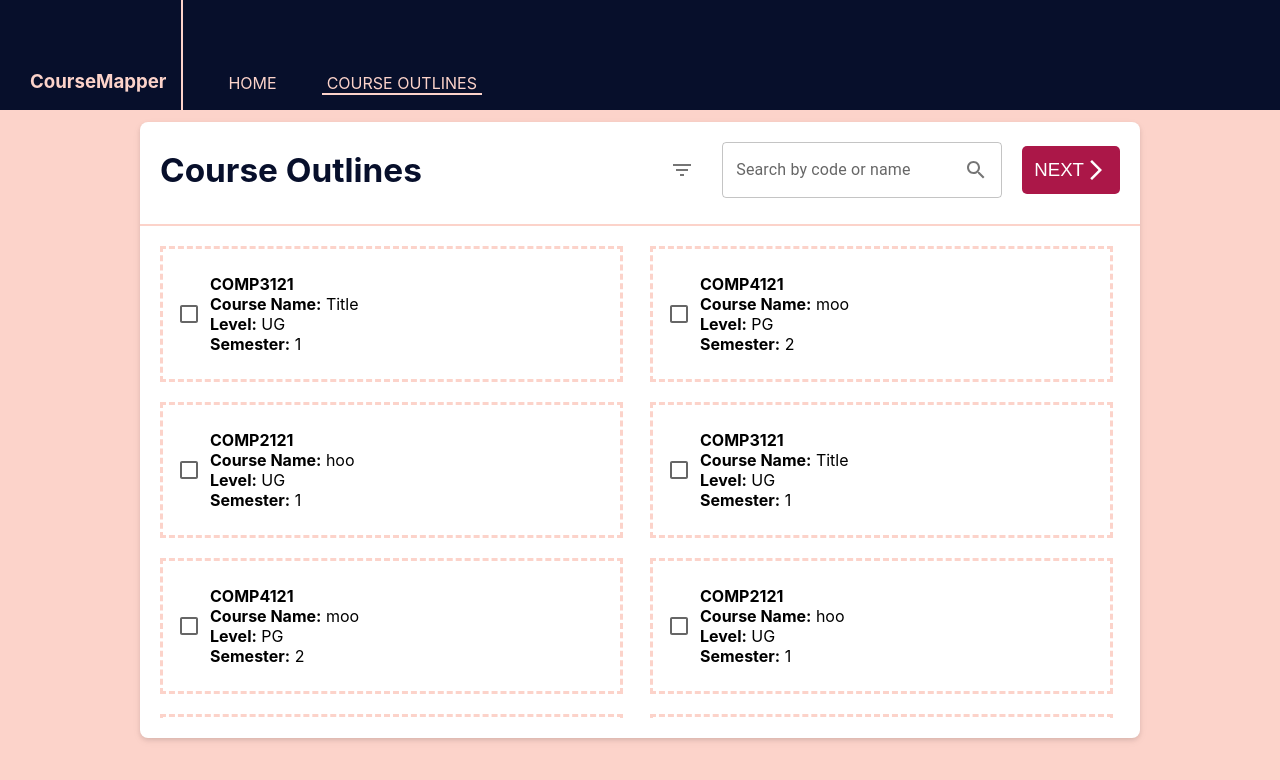
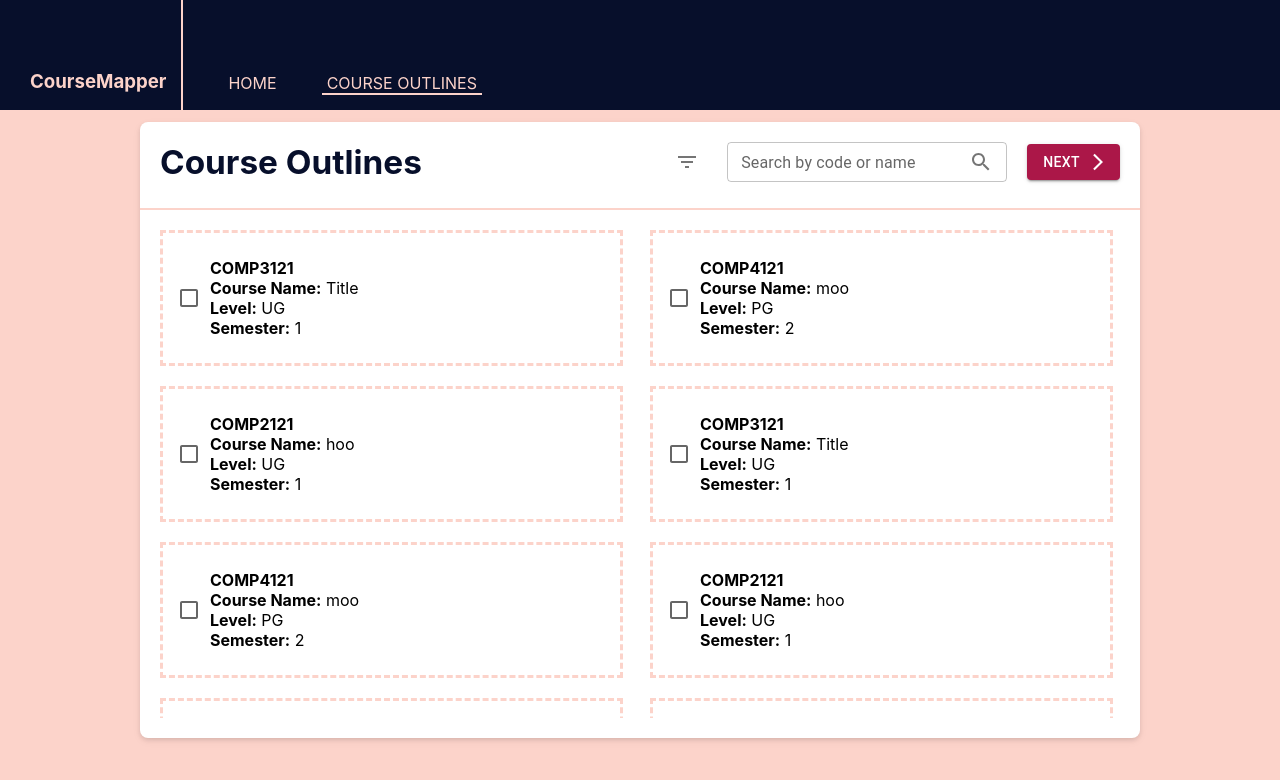
Before and after one commit to NingxiaoYYANG/COMP3900_course_outline_mapping, a React (Create React App) app in the folder frontend/: page /courseoutlines in a window 1280 px wide. Shown: the top 780 px of the page. Built offline with nearby package versions, Linux system fonts and the light colour scheme.

Commit message:
cleaned up some of the code

```diff
--- a/frontend/src/App.css
+++ b/frontend/src/App.css
@@ -1,10 +1,8 @@
 .app-container {
   display: flex;
   flex-direction: column;
-  /* background-color: red; */
 }
 
 .app-content {
   flex: 1;
-  /* background-color: #FCD3CA */
 }
--- a/frontend/src/App.js
+++ b/frontend/src/App.js
@@ -3,7 +3,6 @@ import {
   BrowserRouter as Router,
   Route,
   Routes,
-  Link
 } from "react-router-dom";
 import Home from './components/Home';
 import CourseOutlines from './components/CourseOutlines';
@@ -26,9 +25,7 @@ function App() {
       <div className='app-container'>
         <Navigation />
         <div className='app-content'>
-          {/* <div style={{ paddingTop: '100px' }}> */}
-            <Routing />
-          {/* </div> */}
+          <Routing />
         </div>
       </div>
     </Router>
--- a/frontend/src/components/CourseOutlines.js
+++ b/frontend/src/components/CourseOutlines.js
@@ -17,17 +17,7 @@ function CourseOutlines() {
   const [bloomsLabels, setBloomsLabels] = useState(null);
   const [error, setError] = useState('');
   const [searchQuery, setSearchQuery] = useState('');
-  const [isSearchActive, setIsSearchActive] = useState(false);
   const navigate = useNavigate();
-  // course_code VARCHAR(8) PRIMARY KEY,
-  // course_name VARCHAR(30),
-  // course_level VARCHAR(2),
-  // course_term VARCHAR(4),
-  // faculty VARCHAR(30),
-  // delivery_mode VARCHAR(30),
-  // delivery_format VARCHAR(30),
-  // delivery_location VARCHAR(30),
-  // campus VARCHAR(30)
   const courseDetails = [
     ['COMP3121', 'Title', 'UG', '1', 'faculty', 'delivery mode', 'delivery format', 'delivery location', 'campus'
     ],
@@ -131,16 +121,6 @@ function CourseOutlines() {
   const [selectedStudyLevel, setSelectedStudyLevel] = useState('');
   const [selectedCampus, setSelectedCampus] = useState('');
 
-  // course_code VARCHAR(8) PRIMARY KEY,
-  // course_name VARCHAR(30),
-  // course_level VARCHAR(2),
-  // course_term VARCHAR(4),
-  // faculty VARCHAR(30),
-  // delivery_mode VARCHAR(30),
-  // delivery_format VARCHAR(30),
-  // delivery_location VARCHAR(30),
-  // campus VARCHAR(30)
-
   // const uniqueYears = Array.from(new Set(courseDetails.map(course => course[4]))).sort((a, b) => b - a);
   const uniqueTerms = [...new Set(courseDetails.map(course => course[3]))].sort();
   const uniqueDeliveryMode = [...new Set(courseDetails.map(course => course[5]))].sort();
@@ -173,7 +153,6 @@ function CourseOutlines() {
           <div className='course-title-content'>
             <div className='course-title'>Course Outlines</div>
             <div className='filter-button-container'>
-
               <IconButton aria-label='filter' onClick={handleFilterClick} style={{ marginRight: '20px' }}>
                 <FilterListIcon />
               </IconButton>
@@ -256,7 +235,6 @@ function CourseOutlines() {
                     onChange={(e) => setSelectedCampus(e.target.value)}
                     options={uniqueCampus}
                   />
-
                 </div>
               </div>}
 
@@ -274,23 +252,11 @@ function CourseOutlines() {
                       </InputAdornment>
                     ),
                   }}
-                    style={{ marginRight: '20px' }}
+                  style={{ marginRight: '20px',}}
+                  size='small'
                 />
               </div>
-                <button onClick={handleClick} style={{
-                  backgroundColor: '#AB1748',
-                  border: 'none',
-                  color: 'white',
-                  padding: '12px',
-                  borderRadius: '5px',
-                  display: 'flex',
-                  alignItems: 'center',
-                  cursor: 'pointer',
-                  fontSize: '14pt',
-                }}
-                >
-                  NEXT   <ArrowForwardIosNewIcon />
-                </button>
+              <TextButton text='NEXT' handleclick={handleClick}/>
             </div>
           </div>
           <div style={{fontSize: '10pt', color: error ? '#AB1748' : courseCodes.length === 0 ? '#fff' : '#AB1748'}}>
@@ -310,29 +276,8 @@ function CourseOutlines() {
               </div>
             ))}
           </div>
-           <div>
         </div>
       </div>
-       </div>
-       {/* <div className='next-button'>
-
-        <button onClick={handleClick} style={{
-            backgroundColor: '#AB1748',
-            border: 'none',
-            color: 'white',
-            padding: '12px',
-            borderRadius: '5px',
-            display: 'flex',
-            alignItems: 'center',
-            cursor: 'pointer',
-            fontSize: '14pt',
-          }}
-            className='button'
-          >
-            NEXT   <ArrowForwardIosNewIcon />
-         </button>
-       </div> */}
-
     </div>
   );
 }
--- a/frontend/src/components/TextButton.js
+++ b/frontend/src/components/TextButton.js
@@ -23,8 +23,8 @@ function TextButton (props) {
         color='primary'
         endIcon={props.text === 'NEXT' ? <ArrowForwardIosNewIcon /> : null}
         startIcon={props.text === 'BACK' ? <ArrowBackIosNewIcon /> : null}
+        onClick={props.handleclick}
       >
-
         {props.text}
       </Button>
   </ThemeProvider>
--- a/frontend/src/components/UploadCourse.js
+++ b/frontend/src/components/UploadCourse.js
@@ -1,7 +1,6 @@
 import React, { useState } from 'react';
 import axios from 'axios';
 import './styles/uploadcourse.css';
-
 
 function UploadCourse() {
 
```
Also changed, not shown: frontend/src/components/UploadExam.js (deleted, +0 -7 lines). Lines whose indentation alone changed are shown as unchanged.
